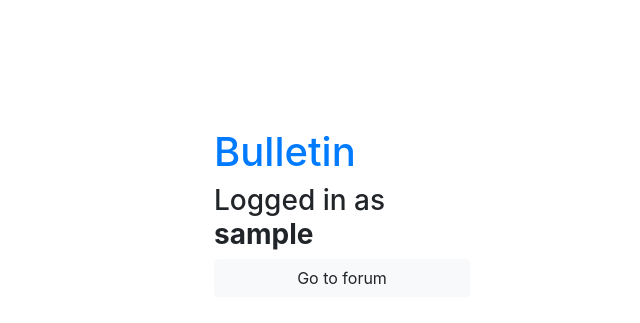
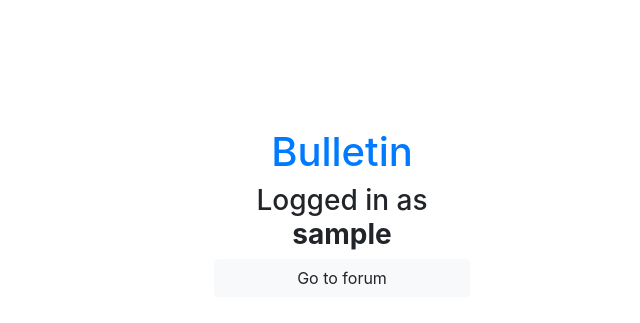
Before and after one commit to ibqasim/COMSM0010_real, a Django app: template bulletin/forum/templates/login.html in a window 1280 px wide. Shown: the top 323 px of the page, without its empty margins (298-938 px from the left). Run offline with Django 3.2, Linux system fonts and the light colour scheme; the template is opened without the code that fills it, so the values that code supplies are empty; the visitor is signed in with stand-in values (Sample User, id 1); some libraries are stand-ins or nearby versions.

Commit message:
Centred login

```diff
--- a/bulletin/forum/templates/login.html
+++ b/bulletin/forum/templates/login.html
@@ -12,9 +12,11 @@
 	</head>
 	<body style="height:100%; padding-left: 40%; padding-top: 10%; padding-right: 40%;">
 		{% if user.is_authenticated %}
+		<div style="text-align: center; width: 100%; max-width: 400px">
 		<h1><a href="/forum">Bulletin</a></h1>
 		<h3>Logged in as <strong> {{user.username}} </strong> </h3>
 		<a href="/forum" class="btn btn-light btn-block">Go to forum</a>
+		</div>
 		{% else %}
 		<form method="post" style="text-align: center; width: 100%; max-width: 400px">
 			<h1><a href="/forum">Bulletin</a></h1>
```
